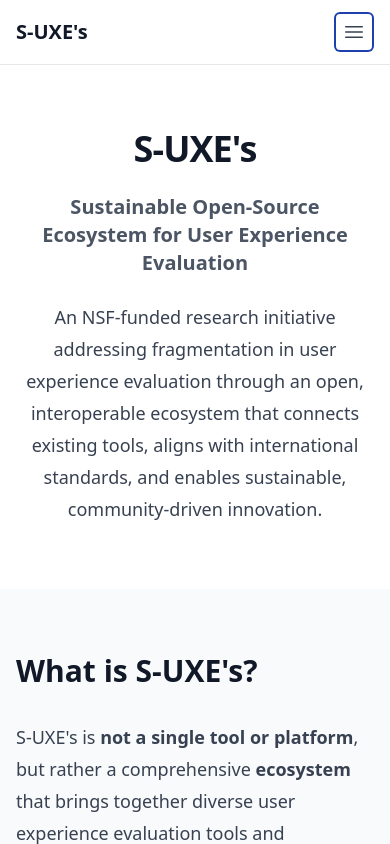
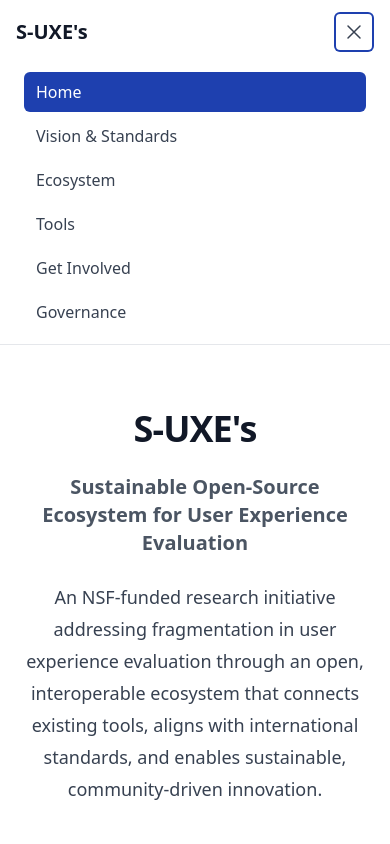
Before and after one commit to mohamedsemah/S-UXE-s, a Next.js app: page / in a window 390 px wide. Both pictures are taken after a click on the button "Open main menu". Shown: the top 844 px of the page. Built offline with nearby package versions, Linux system fonts and the light colour scheme.

Commit message:
Fix mobile menu functionality - add working hamburger menu with dropdown

```diff
--- a/components/Header.tsx
+++ b/components/Header.tsx
@@ -2,6 +2,7 @@
 
 import Link from 'next/link'
 import { usePathname } from 'next/navigation'
+import { useState } from 'react'
 
 const navigation = [
   { name: 'Home', href: '/' },
@@ -14,6 +15,7 @@
 
 export default function Header() {
   const pathname = usePathname()
+  const [mobileMenuOpen, setMobileMenuOpen] = useState(false)
 
   return (
     <header className="bg-white border-b border-gray-200">
@@ -23,6 +25,7 @@
             <Link
               href="/"
               className="text-xl font-semibold text-gray-900 hover:text-primary-600 focus-visible transition-colors"
+              onClick={() => setMobileMenuOpen(false)}
             >
               S-UXE&apos;s
             </Link>
@@ -52,10 +55,23 @@
             <button
               type="button"
               className="inline-flex items-center justify-center rounded-md p-2 text-gray-700 hover:bg-gray-100 hover:text-gray-900 focus:outline-none focus:ring-2 focus:ring-inset focus:ring-primary-600"
-              aria-label="Open main menu"
-              aria-expanded="false"
+              aria-label={mobileMenuOpen ? 'Close main menu' : 'Open main menu'}
+              aria-expanded={mobileMenuOpen}
+              onClick={() => setMobileMenuOpen(!mobileMenuOpen)}
             >
-              <span className="sr-only">Open main menu</span>
+              <span className="sr-only">{mobileMenuOpen ? 'Close main menu' : 'Open main menu'}</span>
+              {mobileMenuOpen ? (
+                <svg
+                  className="h-6 w-6"
+                  fill="none"
+                  viewBox="0 0 24 24"
+                  strokeWidth="1.5"
+                  stroke="currentColor"
+                  aria-hidden="true"
+                >
+                  <path strokeLinecap="round" strokeLinejoin="round" d="M6 18L18 6M6 6l12 12" />
+                </svg>
+              ) : (
                 <svg
                   className="h-6 w-6"
                   fill="none"
@@ -66,9 +82,35 @@
                 >
                   <path strokeLinecap="round" strokeLinejoin="round" d="M3.75 6.75h16.5M3.75 12h16.5m-16.5 5.25h16.5" />
                 </svg>
+              )}
             </button>
           </div>
         </div>
+        {/* Mobile menu */}
+        {mobileMenuOpen && (
+          <div className="md:hidden">
+            <div className="space-y-1 px-2 pb-3 pt-2">
+              {navigation.map((item) => {
+                const isActive = pathname === item.href
+                return (
+                  <Link
+                    key={item.name}
+                    href={item.href}
+                    className={`block px-3 py-2 rounded-md text-base font-medium transition-colors focus-visible ${
+                      isActive
+                        ? 'bg-primary-600 text-white'
+                        : 'text-gray-700 hover:bg-gray-100 hover:text-gray-900'
+                    }`}
+                    aria-current={isActive ? 'page' : undefined}
+                    onClick={() => setMobileMenuOpen(false)}
+                  >
+                    {item.name}
+                  </Link>
+                )
+              })}
+            </div>
+          </div>
+        )}
       </nav>
     </header>
   )
```
Also changed, not shown: 1 other file (tests, documents, lock files or other folders). Lines whose indentation alone changed are shown as unchanged.
